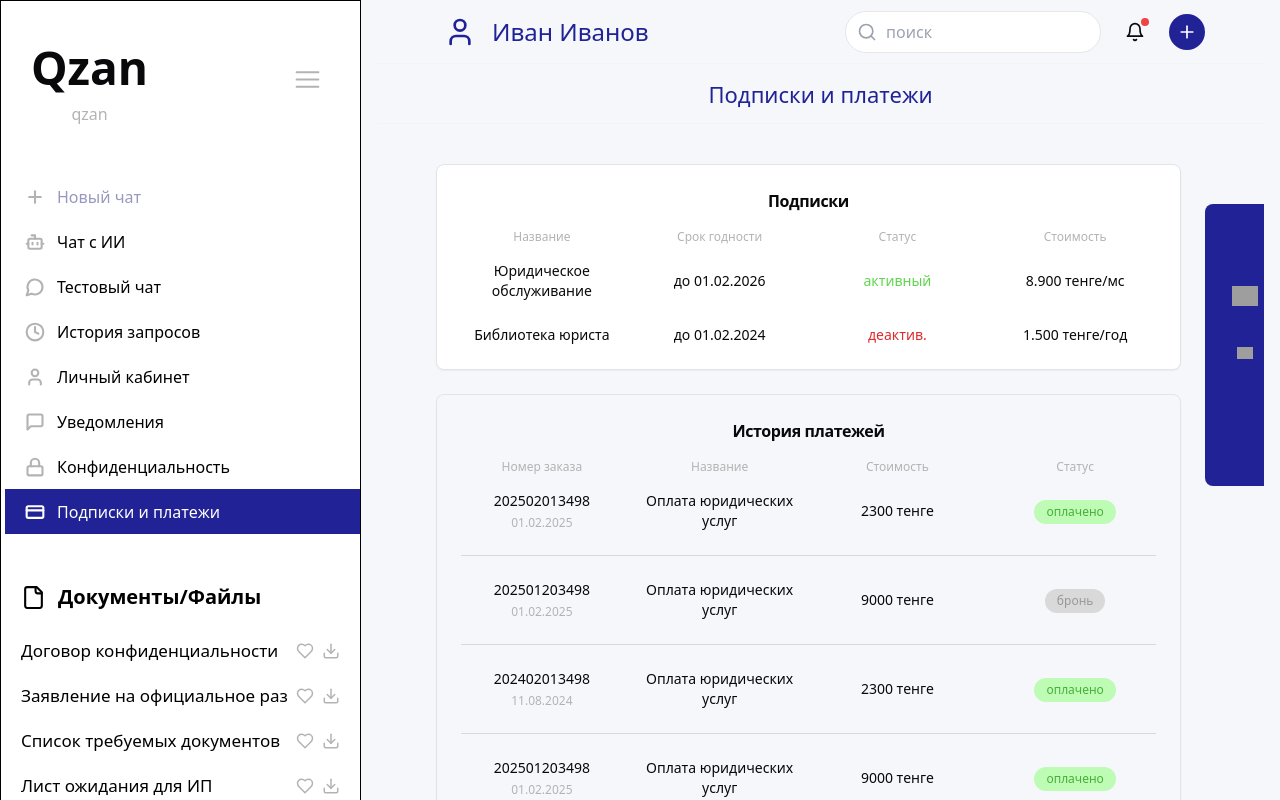
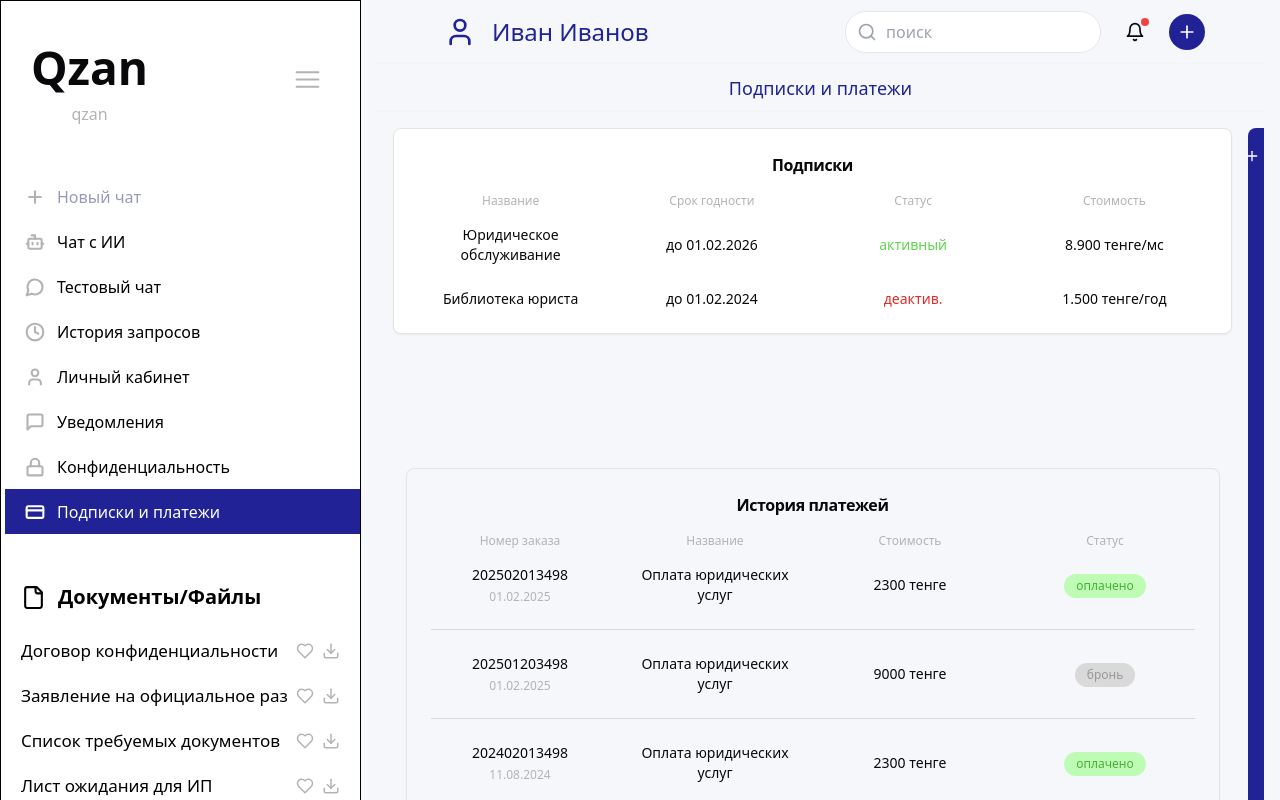
Before and after one commit to baltabekpro/qzan-01, a React (Vite) app: page /subscriptions in a window 1280 px wide. Built offline with nearby package versions, Linux system fonts and the light colour scheme; grey boxes are pictures that could not be loaded.

Commit message:
Refactor page layout
Improve page layout to prevent scrollbars and ensure all content fits within a single viewport.

```diff
--- a/src/components/subscriptions/PaymentCards.tsx
+++ b/src/components/subscriptions/PaymentCards.tsx
@@ -3,12 +3,12 @@ import { Plus } from "lucide-react";
 
 export function PaymentCards() {
   return (
-    <div className="relative bg-[#202295] rounded-lg p-6 w-[386px] h-[282px]">
-      <h3 className="text-white font-roboto font-semibold text-base mb-8">
+    <div className="relative bg-[#202295] rounded-lg p-4 h-full">
+      <h3 className="text-white font-roboto font-semibold text-base mb-4">
         Платежные карты
       </h3>
 
-      <div className="space-y-6">
+      <div className="space-y-4">
         {/* MasterCard */}
         <div className="flex items-center">
           <div className="w-8 h-8 mr-2">
@@ -49,7 +49,7 @@ export function PaymentCards() {
       </div>
 
       {/* Add Card Button */}
-      <button className="absolute top-6 right-6 text-white hover:bg-white/10 rounded-full p-1 transition-colors">
+      <button className="absolute top-4 right-4 text-white hover:bg-white/10 rounded-full p-1 transition-colors">
         <Plus className="w-4 h-4" />
       </button>
     </div>
--- a/src/pages/SubscriptionsPage.tsx
+++ b/src/pages/SubscriptionsPage.tsx
@@ -5,25 +5,29 @@ import { PaymentCards } from "@/components/subscriptions/PaymentCards";
 
 export default function SubscriptionsPage() {
   return (
-    <div className="min-h-screen w-full bg-[#F5F7FA]">
+    <div className="h-screen w-full bg-[#F5F7FA] overflow-hidden">
       <div className="flex h-full">
-        <div className="flex-1 h-full flex flex-col max-w-[1559px] mx-auto">
-          {/* Breadcrumb centered with improved responsiveness */}
-          <div className="h-[60px] border-b border-gray-100 flex items-center justify-center px-4">
-            <span className="text-lg sm:text-xl lg:text-[22px] leading-[26px] text-[#202295]">
+        <div className="flex-1 h-full flex flex-col">
+          {/* Breadcrumb with reduced height */}
+          <div className="h-12 border-b border-gray-100 flex items-center justify-center px-4">
+            <span className="text-lg leading-none text-[#202295]">
               Подписки и платежи
             </span>
           </div>
 
-          {/* Main content area with improved responsive layout */}
-          <div className="flex-1 overflow-y-auto p-4 sm:px-6 lg:px-[59px] py-6 lg:py-[40px]">
-            <div className="max-w-[1200px] mx-auto">
-              <div className="grid grid-cols-1 gap-6 xl:grid-cols-[minmax(0,840px),minmax(0,1fr)]">
-                <div className="space-y-4 sm:space-y-6">
-                  <SubscriptionTable />
-                  <PaymentHistory />
+          {/* Main content area with fixed height and no overflow */}
+          <div className="flex-1 p-4 h-[calc(100vh-48px)]">
+            <div className="h-full">
+              <div className="grid h-full grid-cols-1 gap-4 xl:grid-cols-[minmax(0,840px),minmax(0,1fr)]">
+                <div className="space-y-4 min-h-0">
+                  <div className="h-[45%]">
+                    <SubscriptionTable />
+                  </div>
+                  <div className="h-[45%]">
+                    <PaymentHistory />
+                  </div>
                 </div>
-                <div className="pt-4 sm:pt-6 lg:pt-[40px]">
+                <div className="h-full">
                   <PaymentCards />
                 </div>
               </div>
```
